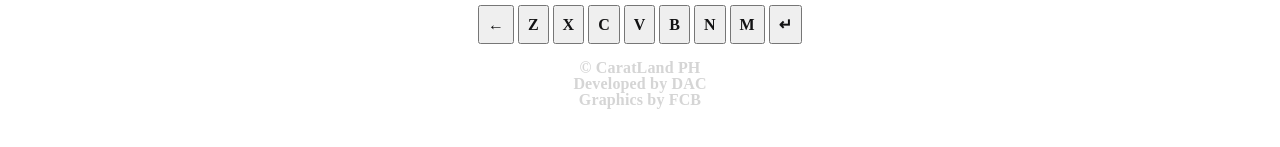
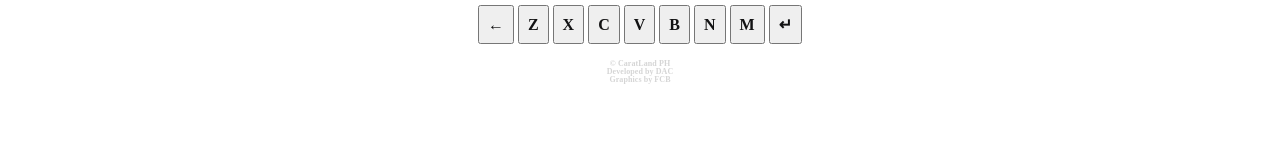
Before and after one commit to caratlandph/caratland.github.io, a website with bundled scripts: page index.html in a window 1280 px wide. Shown: the part 557-704 px from the top of the page. Built offline with nearby package versions, Linux system fonts and the light colour scheme.

Commit message:
Changed footer-text font-size.

```diff
--- a/style.css
+++ b/style.css
@@ -177,6 +177,7 @@ footer .footer-left {
   justify-content: flex-start;
 }
 footer .footer-text {
+  font-size: 0.5em;
   line-height: 100%;
   letter-spacing: 0.01em;
   text-align: center;
```
